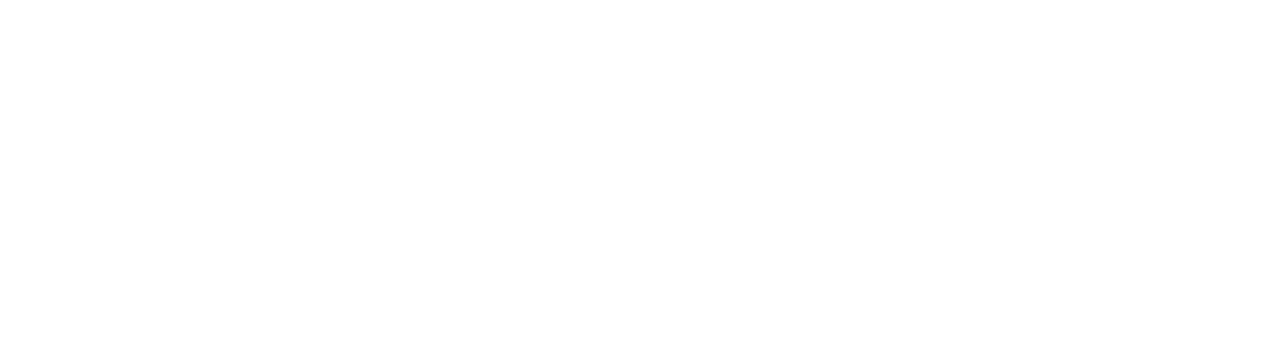
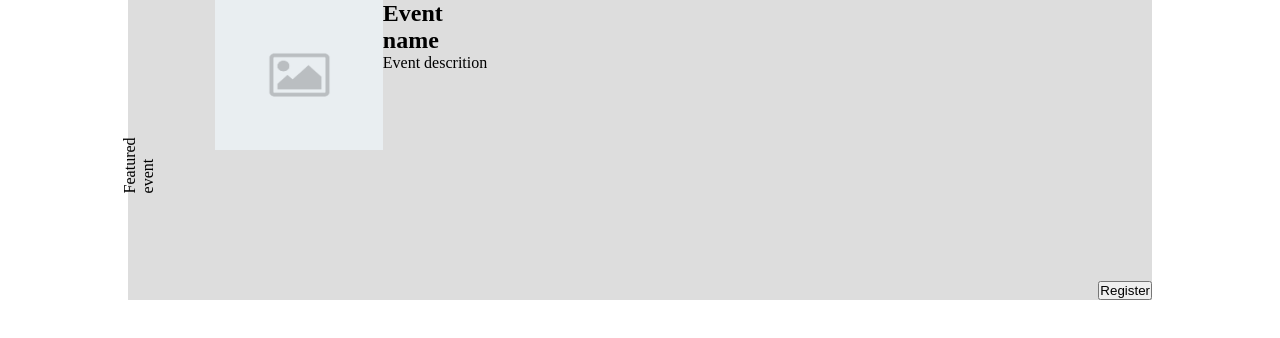
Before and after one commit to KubaGithub92/Hackathon_2, a website: page src/index.html in a window 1280 px wide. Drawn offline with nearby package versions, Linux system fonts and the light colour scheme; files that its build step writes are made by us from their sources.

Commit message:
created rough structure of featured event

```diff
--- a/src/css/style.scss
+++ b/src/css/style.scss
@@ -0,0 +1,46 @@
+html {
+  box-sizing: border-box;
+}
+
+*,
+*::after,
+*::before {
+  box-sizing: inherit;
+  margin: 0;
+  padding: 0;
+}
+
+body {
+  width: 100%;
+}
+
+.featured {
+  width: 80%;
+  height: 300px;
+  background-color: #ddd;
+  display: flex;
+  justify-content: space-between;
+
+  margin: 0 auto;
+
+  &__container {
+    display: flex;
+    justify-content: center;
+
+    .featured__name {
+      height: 100px;
+      margin: auto 0;
+      transform: rotateZ(-90deg);
+      align-self: center;
+    }
+
+    .featured__image {
+      width: 50%;
+      height: 50%;
+    }
+  }
+
+  .featured__register-btn {
+    align-self: flex-end;
+  }
+}
--- a/src/index.html
+++ b/src/index.html
@@ -8,6 +8,21 @@
     <title>Events in Prague</title>
   </head>
   <body>
+    <div class="featured">
+      <div class="featured__container featured__container_left">
+        <div class="featured__name">Featured event</div>
+        <img
+          class="featured__image"
+          src="img/default-placeholder.png"
+          alt="placeholder image"
+        />
+        <div class="featured__text">
+          <h2 class="featured__text-heading">Event name</h2>
+          <p class="featured__text-description">Event descrition</p>
+        </div>
+      </div>
+      <button class="featured__register-btn">Register</button>
+    </div>
     <script src="js/script.js"></script>
   </body>
 </html>
```
Also changed, not shown: src/img/default-placeholder.png (added).
